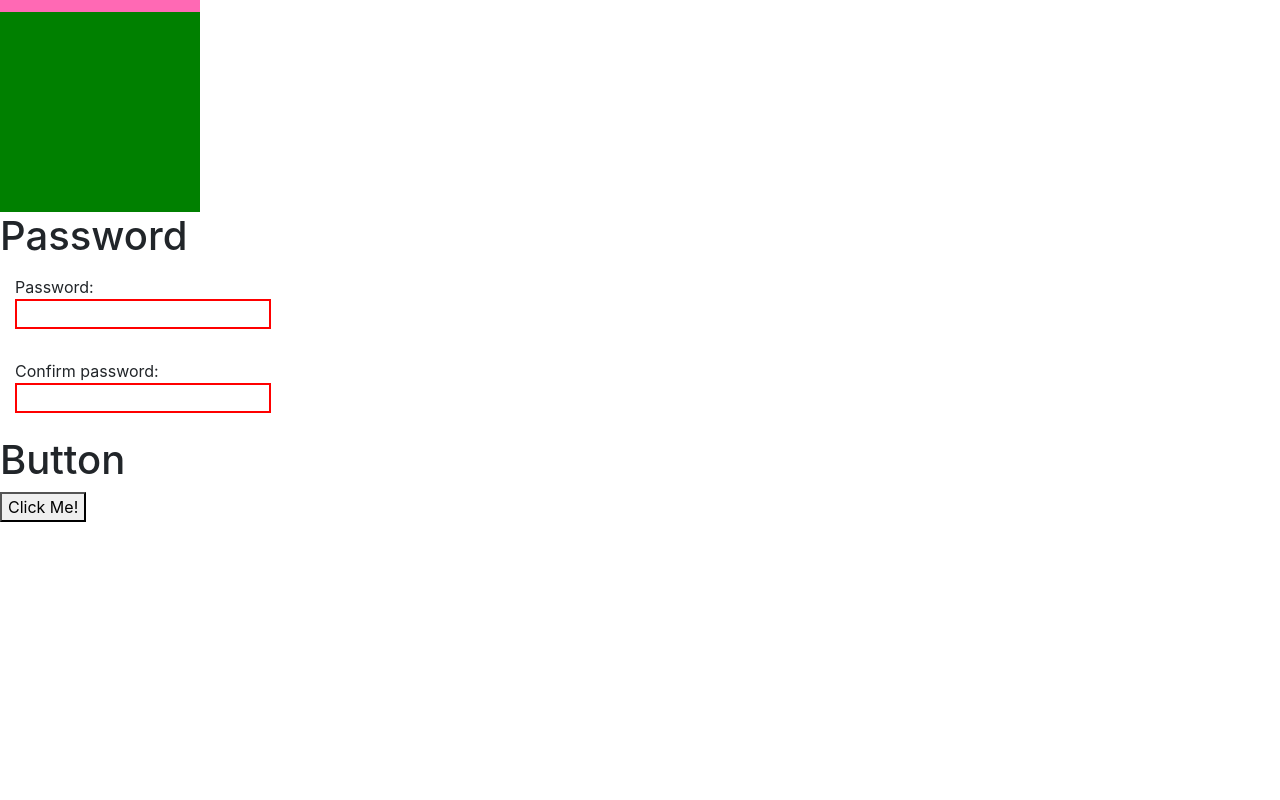
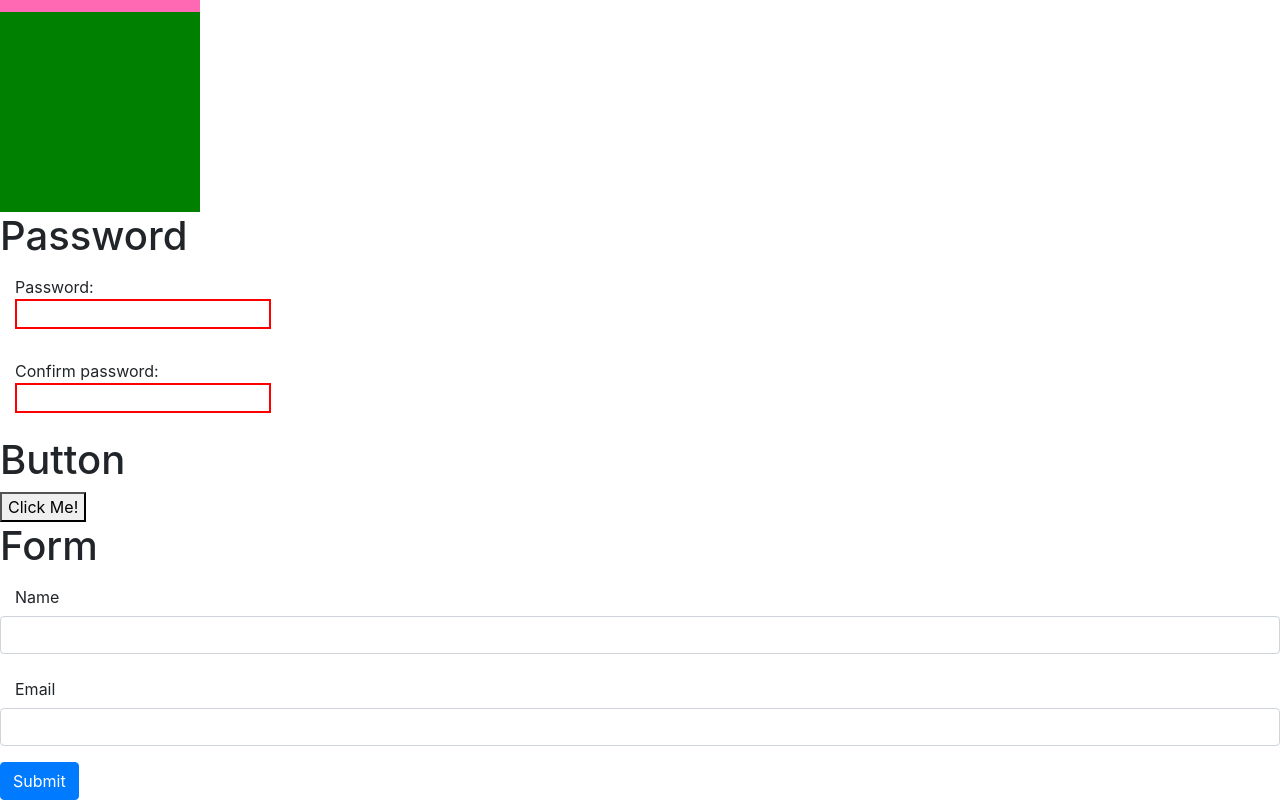
Before and after one commit to rmstibbard/week-10--advanced-react, a React (Create React App) app: page / in a window 1280 px wide. Shown: the part 244-1044 px from the top of the page. Before the commit the page ends 800 px from the top, so only its background shows below. Built offline with nearby package versions, Linux system fonts and the light colour scheme.

Commit message:
Form (one component)

```diff
--- a/src/App.js
+++ b/src/App.js
@@ -2,6 +2,8 @@ import React, { Component } from 'react'; import './App.css';
 import Squares from './components/Squares';
 import SignUp from './components/SignUp';
 import Button from './components/Button';
+import Form from './components/Form';
+
 
 function App() {
   return (
@@ -14,6 +16,11 @@ function App() {
 
       <h1>Button</h1>
       <Button handleUpdate={console.log} />
+
+      <h1>Form</h1>
+      <Form handleSubmit={console.log} />
+
+
     </>
   );
 }
--- a/src/components/Button.js
+++ b/src/components/Button.js
@@ -17,9 +17,7 @@ class Button extends Component {
 
         this.setState({ clicks: count });
 
-        this.props.handleUpdate(count); /* PASSES THE VALUE OF 'COUNT' (and any other parameters)
-                                           BACK UP TO THE PARENT
-                                           Can have any name as long as it matches name in App.js */
+        this.props.handleUpdate(count); /* PASSES THE VALUE OF 'COUNT' (and any other parameters) BACK UP TO THE PARENT */
     }
 
     render() {
--- /dev/null
+++ b/src/components/Form.js
@@ -0,0 +1,63 @@
+import React, { Component } from 'react';
+import Password from './Password';
+
+class Form extends Component {
+
+    constructor(props) {
+        super(props);
+
+        this.state = {
+            name: "",
+            email: "",
+        };
+
+        this.handleClick = this.handleClick.bind(this);
+    }
+
+    handleClick() {
+        let { handleSubmit } = this.props;
+        handleSubmit(this.state);
+    }
+
+    render() {
+        return (
+            <>
+                <div className="form-group">
+                    <label
+                        htmlFor="name"
+                        className="col-sm-2 col-form-label control-label">
+                        Name</label>
+                    <input
+                        className="form-control"
+                        id="name"
+                        name="name"
+                        type="text"
+                        onChange={(e) => this.setState({ name: e.currentTarget.value })}
+                    />
+
+                </div>
+
+                <div className="form-group">
+                    <label
+                        htmlFor="name"
+                        className="col-sm-2 col-form-label control-label">
+                        Email</label>
+                    <input
+                        className="form-control"
+                        id="email"
+                        name="email"
+                        type="text"
+                        onChange={(e) => this.setState({ email: e.currentTarget.value })}
+                    />
+
+                </div>
+
+                <button onClick={this.handleClick} className="btn btn-primary" type="submit">Submit</button>
+            </>
+        )
+    }
+
+}
+
+
+export default Form;
--- a/src/components/Password.js
+++ b/src/components/Password.js
@@ -10,7 +10,7 @@ const style2 = {
     outline: "none"
 };
 
-const Password = ({ label, handleChange, minimumLength, value, valid }) => (
+const Password = ({ label, handleChange, value, valid }) => (
     <div className="form-group">
         <label
             className="col-sm-2 col-form-label control-label"
```
